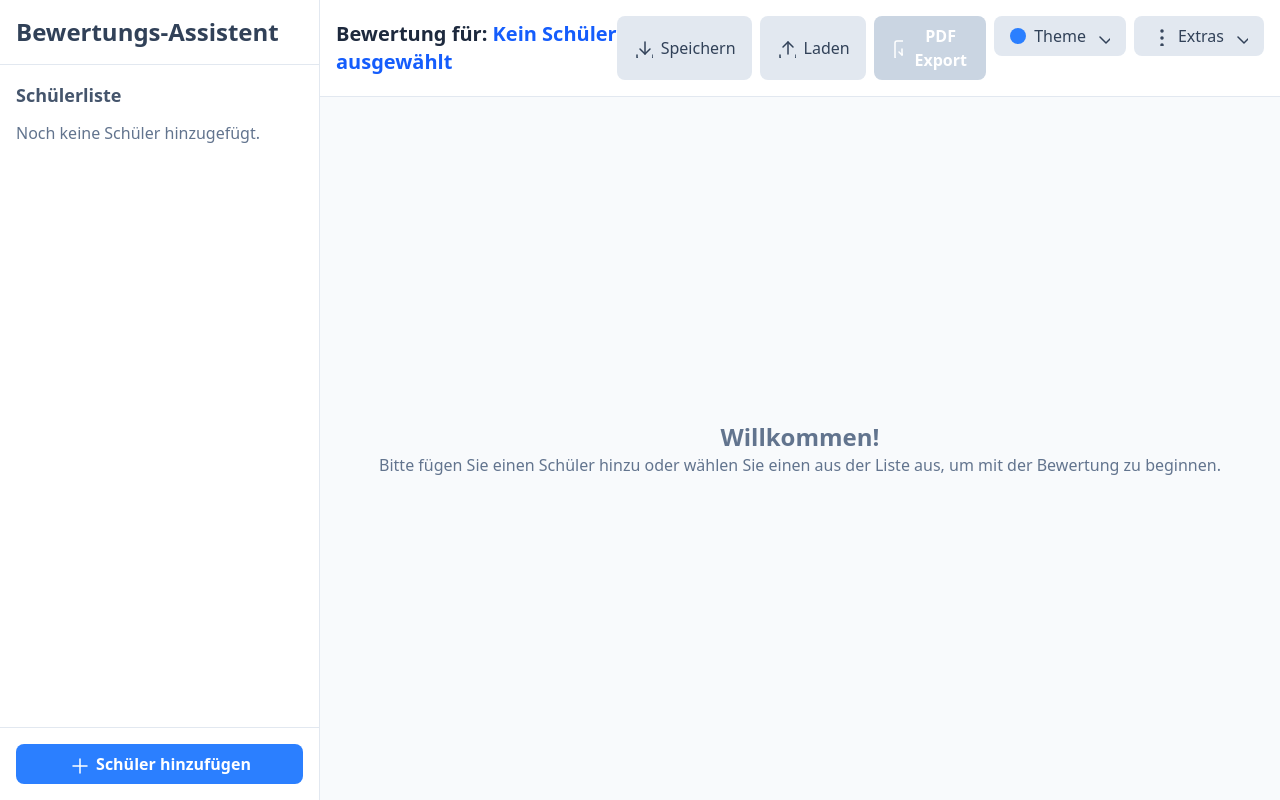
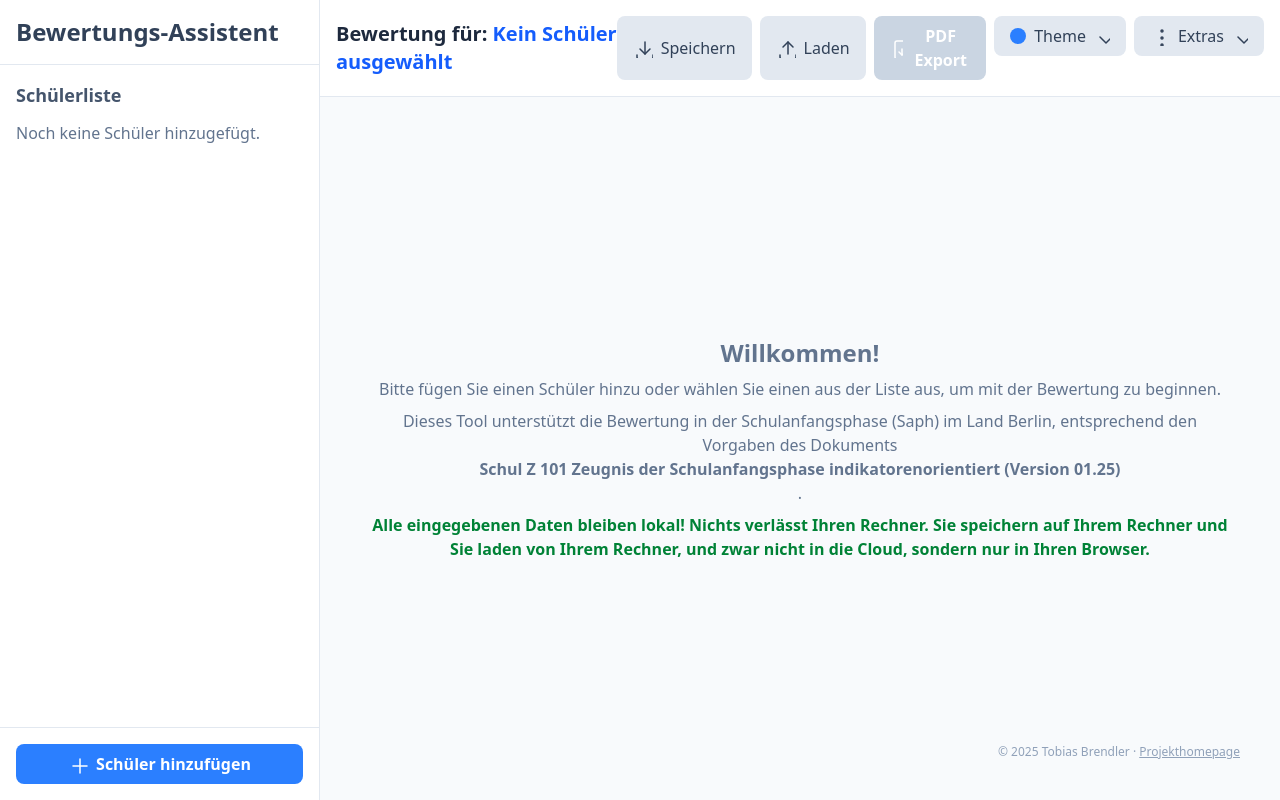
Before and after one commit to Etschmia/SaphBewertungBerlin, a React (Vite) app: page / in a window 1280 px wide. Built offline with nearby package versions, Linux system fonts and the light colour scheme.

Commit message:
besserer Willkommenscreen

```diff
--- a/App.tsx
+++ b/App.tsx
@@ -588,10 +588,24 @@ const App: React.FC = () => {
                   onAddCompetency={addCompetency}
                 />
               ) : (
-                <div className="flex items-center justify-center h-full">
+                <div className="relative flex items-center justify-center h-full p-6">
                     <div className="text-center text-slate-500 dark:text-gray-400">
                         <h3 className="text-2xl font-semibold">Willkommen!</h3>
-                        <p>Bitte fügen Sie einen Schüler hinzu oder wählen Sie einen aus der Liste aus, um mit der Bewertung zu beginnen.</p>
+                        <p className="mt-2">Bitte fügen Sie einen Schüler hinzu oder wählen Sie einen aus der Liste aus, um mit der Bewertung zu beginnen.</p>
+                        <p className="mt-2">
+                          Dieses Tool unterstützt die Bewertung in der Schulanfangsphase (Saph) im Land Berlin,
+                          entsprechend den Vorgaben des Dokuments
+                          <p className="font-semibold">Schul Z 101 Zeugnis der Schulanfangsphase indikatorenorientiert (Version 01.25)</p>.
+                        </p>
+                        <p className="font-bold text-green-700 mt-2">
+                          Alle eingegebenen Daten bleiben lokal! Nichts verlässt Ihren Rechner. Sie speichern auf Ihrem Rechner und Sie laden von Ihrem Rechner, und zwar nicht in die Cloud, sondern nur in Ihren Browser.
+                        </p>
+                    </div>
+                    <div className="absolute bottom-4 right-4 text-right text-xs text-slate-400 dark:text-gray-500">
+                      <span>© 2025 Tobias Brendler · </span>
+                      <a href="https://github.com/Etschmia/SaphBewertungBerlin" className="underline hover:no-underline" target="_blank" rel="noopener noreferrer">
+                        Projekthomepage
+                      </a>
                     </div>
                 </div>
               )}
--- a/package.json
+++ b/package.json
@@ -1,7 +1,7 @@
 {
   "name": "zeugnis-assistent",
   "private": true,
-  "version": "0.9.2",
+  "version": "0.9.5",
   "type": "module",
   "scripts": {
     "dev": "vite",
```
Also changed, not shown: 1 other file (tests, documents, lock files or other folders).
